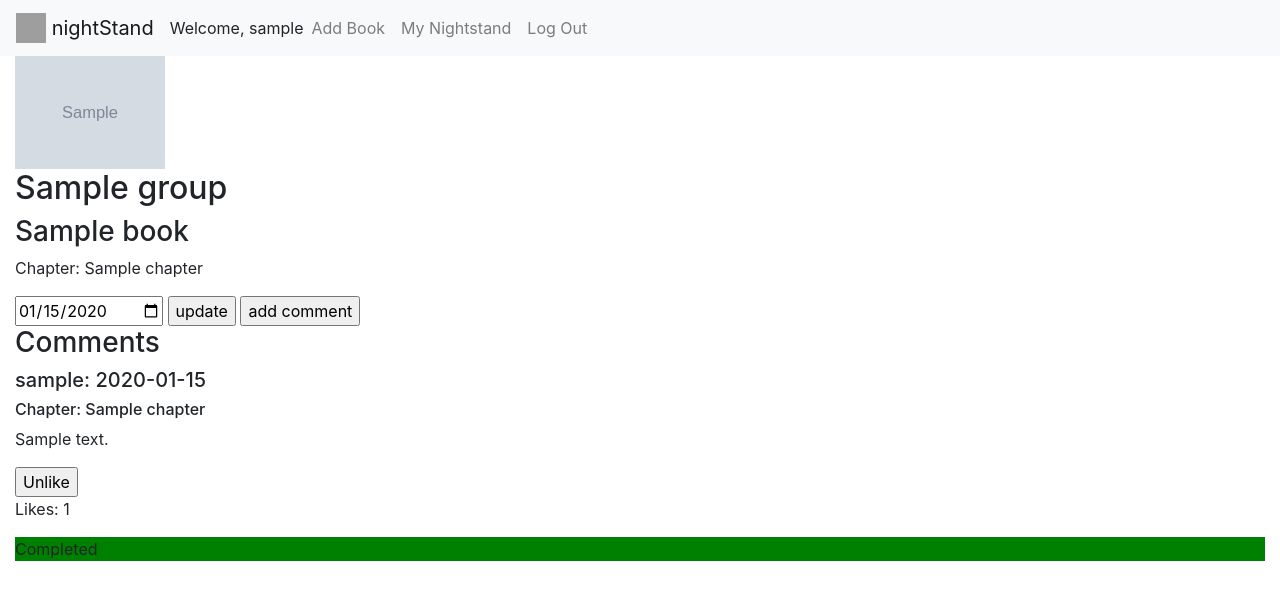
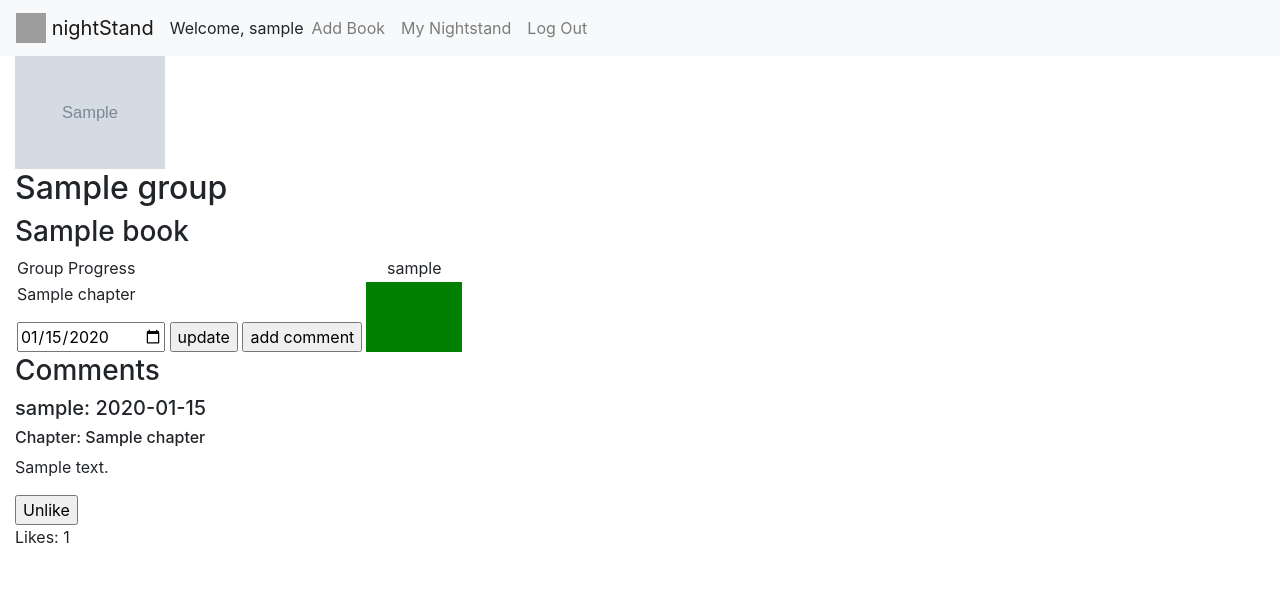
Before and after one commit to joshdbarton/nightstand-capstone, a Django app: page /groups/1 in a window 1280 px wide. Shown: the top 600 px of the page. Run offline with Django 3.2, Linux system fonts and the light colour scheme; a user stored in the database is signed in; tables that the repository leaves empty hold one stand-in row (values such as "Sample post"); grey boxes marked "Sample" are stand-in pictures; some libraries are stand-ins or nearby versions; grey boxes are pictures that could not be loaded.

Commit message:
fixed some of the CSS for the group progress grid

```diff
--- a/nightstand_dashboard/static/nightstand_dashboard/main.css
+++ b/nightstand_dashboard/static/nightstand_dashboard/main.css
@@ -1,3 +1,6 @@
+/**************************
+Group Progress Box
+**************************/
 .reader-square-completed {
     background-color: green;
 }
@@ -5,3 +8,40 @@
 .reader-square {
     background-color: bisque;
 }
+
+.reader-square-overdue {
+    background-color: red;
+}
+
+.reader-header {
+    margin: 0 2px 0 2px;
+}
+
+#readers-progress {
+   display: flex;
+   flex-direction: row;
+}
+
+#group-progress {
+    display: flex;
+}
+
+.group-chapter-card,
+.reader-div, {
+    display: inline;
+    border: solid 2px black;
+}
+
+.reader-div {
+    width: 100px;
+    text-align: center
+}
+
+.group-chapter-card,
+.square {
+    margin: 2px;
+}
+
+.square {
+    height: 70px;
+}
--- a/nightstand_dashboard/templates/nightstand_dashboard/group_detail.html
+++ b/nightstand_dashboard/templates/nightstand_dashboard/group_detail.html
@@ -9,16 +9,30 @@
     <h2>{{group}}</h2>
     <h3>{{group.book}}</h3>
 </div>
-<div class="group-chapters">
+<div id="group-progress">
+        <div id="group-chapters">
+                <div class="reader-header">Group Progress</div>
                 {% for chapter in group.groupchapter_set.all %}
                 <div class="group-chapter-card" id="chapter-card-{{chapter.id}}">
-        <p>Chapter: {{chapter.chapter}}</p>
+                    <p>{{chapter.chapter}}</p>
                     <input id="groupDueDateField-{{chapter.id}}" type="date" value="{{chapter.duedate|date:'Y-m-d'}}"/>
                     <input class="duedate-update" id="groupDueDate-{{chapter.id}}" type="button" value="update"/>
                     <a href="/comment/{{chapter.chapter.id}}?next=group&id={{group.id}}"><input type="button" value="add comment" /></a>
                 </div>
                 {% endfor %}
         </div>
+        <div id="readers-progress">
+                {% for reader, values in readers.items %}
+                    <div class="reader-div", id={{reader}}>
+                        <div class="reader-header">{{reader}}</div>
+                        {% for value in values %}
+                            <div class="square reader-square{{value}}"></div>
+                        {% endfor %}
+                    </div>
+                {% endfor %}
+            </div>
+</div>
+
 <div id="group-comments">
     <h3>Comments</h3>
     {% for comment in comments %}
@@ -35,17 +49,4 @@
     </div>
     {% endfor %}
 </div>
-<div id="readers-progress">
-    {% for reader, values in readers.items %}
-        <div class="reader-div", id={{reader}}>
-            {% for value in values %}
-                {% if value %}
-                    <div class="reader-square-completed">Completed</div>
-                {% else %}
-                    <div class="reader-square">not Completed</div>
-                {% endif %}
-            {% endfor %}
-        </div>
-    {% endfor %}
-</div>
 {% endblock %}
--- a/nightstand_dashboard/views.py
+++ b/nightstand_dashboard/views.py
@@ -1,5 +1,6 @@
 import json
 import requests
+import datetime
 from django.shortcuts import render, redirect
 from django.contrib.auth.models import User
 from django.contrib import messages
@@ -187,8 +188,14 @@ def group_detail(request, pk):
     for reader in readers:
         chapters = list()
         for chapter in group.book.chapter_set.all():
+            group_chapter = GroupChapter.objects.get(chapter=chapter)
             reader_chapter = ReaderChapter.objects.get(chapter=chapter, reader=reader)
-            chapters.append(reader_chapter.completed)
+            if reader_chapter.completed:
+                chapters.append("-completed")
+            elif group_chapter.duedate and group_chapter.duedate < datetime.date.today():
+                chapters.append("-overdue")
+            else:
+                chapters.append("")
         context["readers"][str(reader)] = chapters
     return render(request, "nightstand_dashboard/group_detail.html", context)
 
```
Lines whose indentation alone changed are shown as unchanged.
